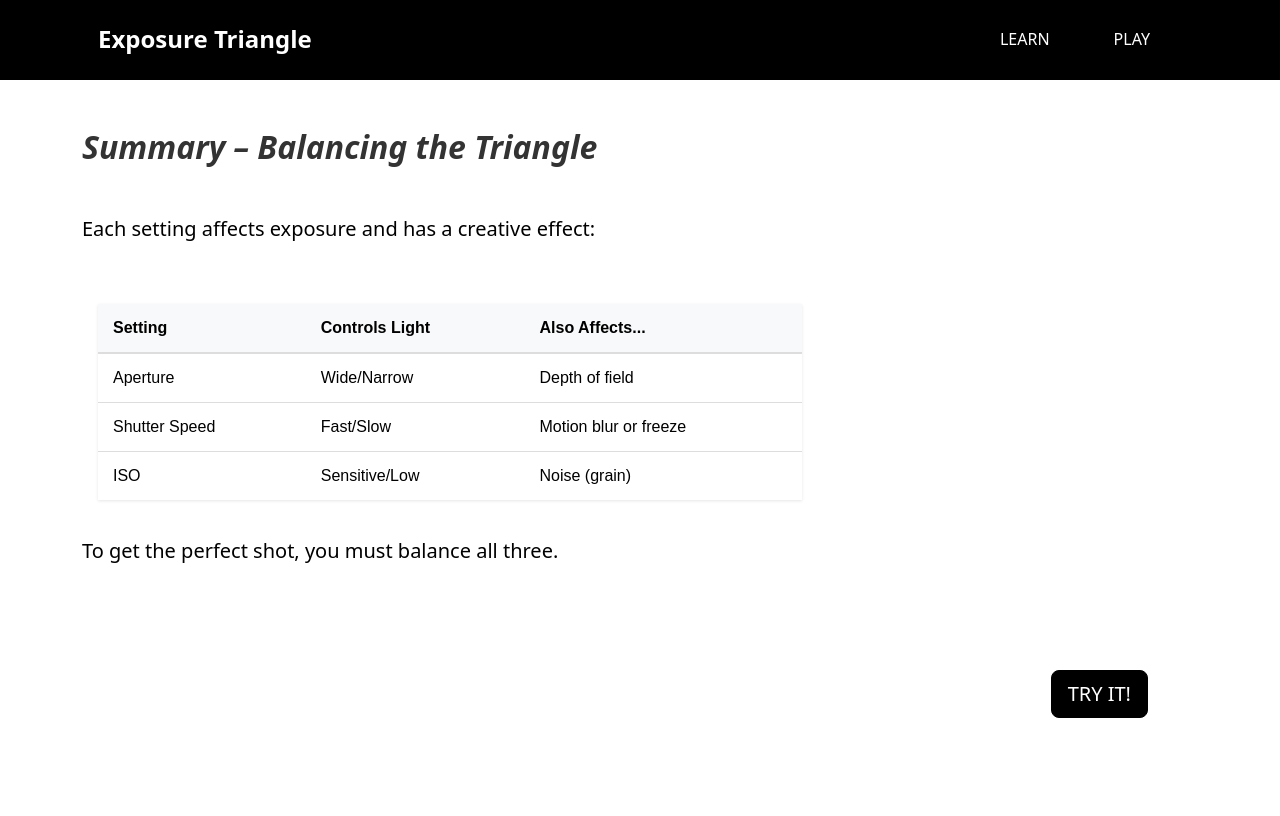
After one commit to jyshin04/exposure-triangle, a Flask app: page /learn/9 in a window 1280 px wide. The commit adds this page. Run offline with Flask 3, Linux system fonts and the light colour scheme.

Commit message:
Finished Learn9, 10, 11&Finish Page
Finished the last pages of learning (lean 9-11) and the finish page without images. All sliders still need to be worked on.

```diff
--- a/server.py
+++ b/server.py
@@ -54,7 +54,7 @@ def show_quiz(question_id):
 
 
 
-# page 2-5, 10-11, learning material
+# page 2-5, 10-12, learning material
 @app.route('/start')
 def learn_start():
     return render_template('learn_1.html')
@@ -91,5 +91,22 @@ def learn_7():
 def learn_8():
     return render_template('learn_8.html')
 
+@app.route('/learn/9')
+def learn_9():
+    return render_template('learn_9.html')
+
+@app.route('/learn/10')
+def learn_10():
+    return render_template('learn_10.html')
+
+@app.route('/learn/11')
+def learn_11():
+    return render_template('learn_11.html')
+
+@app.route('/finish')
+def finish():
+    return render_template('finish.html')
+
+
 if __name__ == '__main__':
     app.run(debug=True, port=5001)
--- a/static/css/style.css
+++ b/static/css/style.css
@@ -248,6 +248,7 @@ h2 {
 #feedback-message {
     margin-bottom: 0;
 }
+
 /* Change the sortable container to align items horizontally */
 .sortable-container {
     display: flex;
@@ -280,3 +281,42 @@ h2 {
     opacity: 0.5;
     transform: scale(1.02);
 }
+
+/* learn 9 table styling */
+.exposure-table {
+    width: 100%;
+    max-width: 800px;
+    margin: 20px auto;
+    border-collapse: collapse;
+    box-shadow: 0 1px 3px rgba(0,0,0,0.1);
+    font-family: Arial, sans-serif;
+}
+
+.exposure-table th {
+    background-color: #f8f9fa;
+    padding: 12px 15px;
+    text-align: left;
+    border-bottom: 2px solid #ddd;
+    font-weight: bold;
+}
+
+.exposure-table td {
+    padding: 12px 15px;
+    border-bottom: 1px solid #ddd;
+}
+
+.exposure-table tr:last-child td {
+    border-bottom: none;
+}
+
+.exposure-table tr:hover {
+    background-color: #f5f5f5;
+}
+
+.setting-column {
+    font-weight: 500;
+}
+
+.table-container {
+    padding: 20px;
+}
--- a/templates/learn_7.html
+++ b/templates/learn_7.html
@@ -15,7 +15,7 @@
             </div>
         </div>
         <div class="col-md-4 text-center">
-            <img src="https://images.app.goo.gl/4REHJya1TWEJgoyH7"
+            <img src="https://photographylife.com/wp-content/uploads/2009/12/ISO-brightness-chart.jpg"
             alt="ISO Comparison"
             class="img-fluid rounded">
         </div>
--- /dev/null
+++ b/templates/learn_9.html
@@ -0,0 +1,44 @@
+{% extends "layout.html" %}
+{% block content %}
+<div class="position-relative" style="min-height: 80vh;">
+    <div class="row align-items-center">
+        <div class="col-md-8">
+            <h2 class="camera-basics-heading mb-5">Summary – Balancing the Triangle</h2>
+            <p class="fs-5">Each setting affects exposure and has a creative effect:</p>
+            <div class="mt-4 p-3 table-container">
+                <table class="exposure-table">
+                    <thead>
+                        <tr>
+                            <th>Setting</th>
+                            <th>Controls Light</th>
+                            <th>Also Affects...</th>
+                        </tr>
+                    </thead>
+                    <tbody>
+                        <tr>
+                            <td class="setting-column">Aperture</td>
+                            <td>Wide/Narrow</td>
+                            <td>Depth of field</td>
+                        </tr>
+                        <tr>
+                            <td class="setting-column">Shutter Speed</td>
+                            <td>Fast/Slow</td>
+                            <td>Motion blur or freeze</td>
+                        </tr>
+                        <tr>
+                            <td class="setting-column">ISO</td>
+                            <td>Sensitive/Low</td>
+                            <td>Noise (grain)</td>
+                        </tr>
+                    </tbody>
+                </table>
+            </div>
+            <p class="fs-5">To get the perfect shot, you must balance all three.</p>
+        </div>
+
+    </div>
+    <div style="position: absolute; bottom: 0; right: 0; padding: 50px;">
+        <a href="/learn/10" class="btn btn-primary btn-lg">TRY IT!</a>
+    </div>
+</div>
+{% endblock %}
--- a/templates/sort_iso.html
+++ b/templates/sort_iso.html
@@ -23,11 +23,11 @@
     </div>
 
     <div class="navigation mt-4">
-        <a href="/"
+        <a href="/learn/9"
            class="btn btn-black"
            id="next-btn"
            style="display:none;">
-            {% if next_id %}NEXT LESSON{% else %}SEE RESULTS{% endif %}
+            NEXT
         </a>
     </div>
 </div>
```
Also changed, not shown: templates/finish.html (added, +29 -0 lines), templates/learn_10.html (added, +73 -0 lines), templates/learn_11.html (added, +86 -0 lines).
